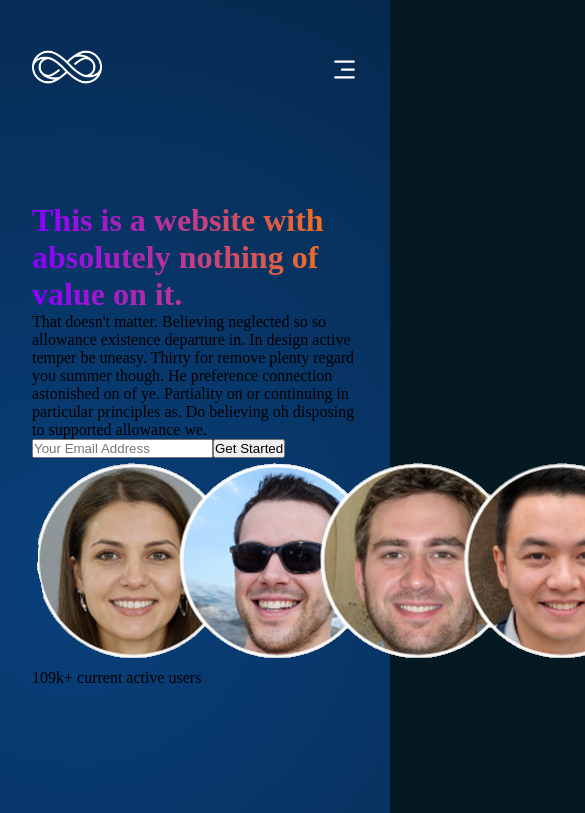
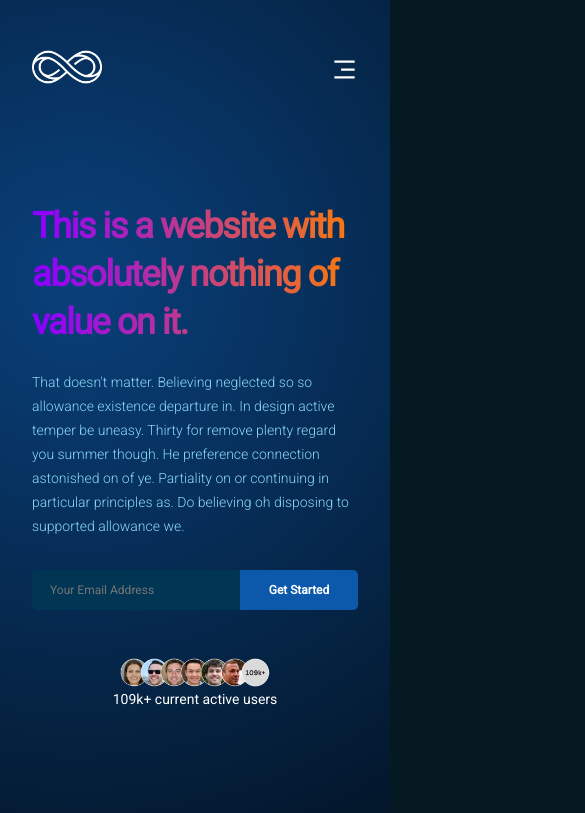
Before and after one commit to shaafshahzad/first-react-website, a React (Create React App) app: page / in a window 390 px wide. Shown: the top 813 px of the page, 585 px wide, since content can reach past the window. Built offline with nearby package versions, Linux system fonts and the light colour scheme.

Commit message:
Formatted and added styles to the header component

```diff
--- a/src/containers/header/header.css
+++ b/src/containers/header/header.css
@@ -0,0 +1,156 @@
+.header {
+    display: flex;
+}
+
+.header-content {
+    flex: 1;
+    display: flex;
+    justify-content: center;
+    align-items: flex-start;
+    flex-direction: column;
+    margin-right: 5rem;
+}
+
+.header-content h1 {
+    font-family: var(--font-family);
+    font-weight: 900;
+    font-size: 60px;
+    line-height: 60px;
+    letter-spacing: -0.04em;
+}
+
+.header-content p {
+    font-family: var(--font-family);
+    font-size: 20px;
+    font-weight: 100;
+    line-height: 30px;
+    color: #8cd6f6;
+    margin-top: 1.5rem;
+}
+
+.header-content_input {
+    width: 100%;
+    margin: 2rem 0 1rem;
+    display: flex;
+}
+
+.header-content_input input {
+    flex: 2;
+    width: 100%;
+    min-height: 40px;
+    font-family: var(--font-family);
+    font-size: 16px;
+    background-color: var(--color-footer);
+    border: 2px solid var(--color-footer);
+    padding: 0 1rem;
+    color: white;
+    border-top-left-radius: 5px;
+    border-bottom-left-radius: 5px;
+}
+
+.header-content_input button {
+    flex: 1;
+    width: 100%;
+    min-height: 40px;
+    background-color: #0C59AB;
+    font-family: var(--font-family);
+    font-size: 16px;
+    font-weight: bold;
+    color: white;
+    border-top-right-radius: 5px;
+    border-bottom-right-radius: 5px;
+    cursor: pointer;
+    outline: none;
+    padding: 0 1rem;
+    border: none
+}
+
+.header-content_activeUsers {
+    width: 100%;
+    display: flex;
+    justify-content: start;
+    align-items: center;
+    margin-top: 2rem;
+}
+
+.header-content_activeUsers img {
+    width: 150px;
+}
+
+.header-content_activeUsers p {
+    font-size: 14px;
+    font-family: var(--font-family);
+    font-weight: 400;
+    color: white;
+    text-align: center;
+    margin: 0 0 0 1rem;
+}
+
+.header-image {
+    flex: 1;
+    display: flex;
+    justify-content: center;
+    align-items: center;
+}
+
+.header-image img {
+    width: 66%;
+}
+
+@media screen and (max-width: 1050px) {
+    .header {
+        flex-direction: column;
+    }
+
+    .header-content {
+        margin: 0 0 3rem;
+    }
+
+    .header-image {
+        margin-top: 2rem;
+    }
+}
+
+@media screen and (max-width: 650px) {
+    .header h1 {
+        font-size: 48px;
+        line-height: 60px;
+    }
+
+    .header p {
+        font-size: 16px;
+        line-height: 24px;
+    }
+
+    .header-content_activeUsers {
+        flex-direction: column;
+    }
+
+    .header-content_activeUsers p {
+        margin: 0;
+    }
+
+    .header-content_input input,
+    .header-content_input button {
+        font-size: 16px;
+        line-height: 24px;
+    }
+}
+
+@media screen and (max-width: 490px) {
+    .header h1 {
+        font-size: 36px;
+        line-height: 48px;
+    }
+
+    .header p {
+        font-size: 14px;
+        line-height: 24px;
+    }
+
+    .header-content_input input,
+    .header-content_input button {
+        font-size: 12px;
+        line-height: 16px;
+    }
+}
```
